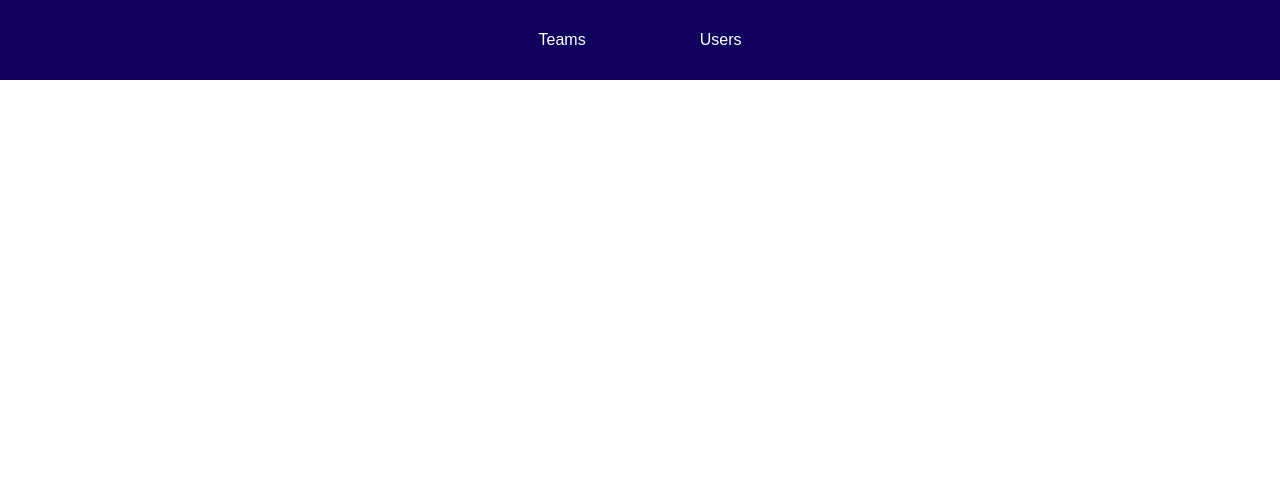
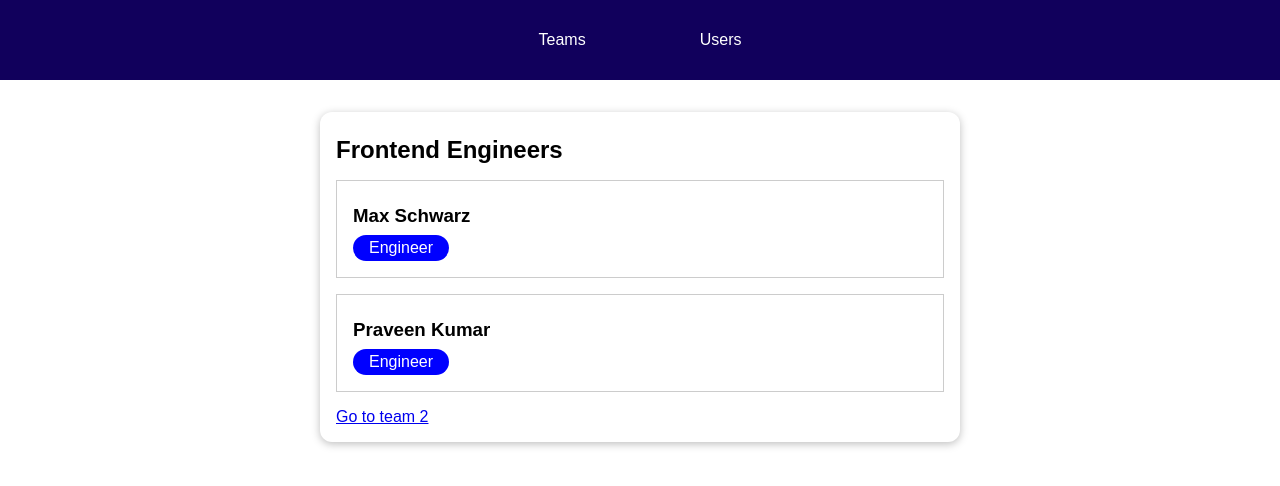
Before and after one commit to plarrea/vue-routing-test, a Vue app: page /teams/t1 in a window 1280 px wide. Before the commit this address had no page. Shown: the top 486 px of the page. Built offline with nearby package versions, Linux system fonts and the light colour scheme.

Commit message:
routing with params

```diff
--- a/src/components/teams/TeamMembers.vue
+++ b/src/components/teams/TeamMembers.vue
@@ -9,24 +9,47 @@
         :role="member.role"
       ></user-item>
     </ul>
+    <router-link to="/teams/t2">Go to team 2</router-link>
   </section>
 </template>
 
 <script>
-import UserItem from '../users/UserItem.vue';
+import UserItem from "../users/UserItem.vue";
 
 export default {
+  inject: ["users", "teams"],
   components: {
-    UserItem
+    UserItem,
   },
   data() {
     return {
-      teamName: 'Test',
-      members: [
-        { id: 'u1', fullName: 'Max Schwarz', role: 'Engineer' },
-        { id: 'u2', fullName: 'Max Schwarz', role: 'Engineer' },
-      ],
+      teamName: "",
+      members: [],
     };
+  },
+  methods: {
+    loadTeamMembers(route) {
+      const selectedMembers = [];
+      const teamId = route.params.teamId;
+      const selectedTeam = this.teams.find((team) => team.id === teamId);
+      if (selectedTeam) {
+        const members = selectedTeam.members;
+        for (const member of members) {
+          const match = this.users.find((user) => user.id === member);
+          selectedMembers.push(match);
+        }
+        this.teamName = selectedTeam.name;
+        this.members = selectedMembers;
+      }
+    },
+  },
+  created() {
+    this.loadTeamMembers(this.$route);
+  },
+  watch: {
+    $route(newRoute) {
+      this.loadTeamMembers(newRoute);
+    },
   },
 };
 </script>
--- a/src/components/teams/TeamsItem.vue
+++ b/src/components/teams/TeamsItem.vue
@@ -2,13 +2,18 @@
   <li>
     <h3>{{ name }}</h3>
     <div class="team-members">{{ memberCount }} Members</div>
-    <a href="#">View Members</a>
+    <router-link :to="teamMembersLink">View Members</router-link>
   </li>
 </template>
 
 <script>
 export default {
-  props: ['name', 'memberCount'],
+  props: ["id", "name", "memberCount"],
+  computed: {
+    teamMembersLink() {
+      return "/teams/" + this.id;
+    },
+  },
 };
 </script>
 
--- a/src/components/teams/TeamsList.vue
+++ b/src/components/teams/TeamsList.vue
@@ -3,6 +3,7 @@
     <teams-item
       v-for="team in teams"
       :key="team.id"
+      :id="team.id"
       :name="team.name"
       :member-count="team.members.length"
     ></teams-item>
@@ -10,13 +11,13 @@
 </template>
 
 <script>
-import TeamsItem from './TeamsItem.vue';
+import TeamsItem from "./TeamsItem.vue";
 
 export default {
   components: {
     TeamsItem,
   },
-  inject: ['teams'],
+  inject: ["teams"],
 };
 </script>
 
--- a/src/main.js
+++ b/src/main.js
@@ -4,6 +4,7 @@ import { createRouter, createWebHistory } from "vue-router";
 import App from "./App.vue";
 import TeamsList from "./components/teams/TeamsList.vue";
 import UsersList from "./components/users/UsersList.vue";
+import TeamMembers from "./components/teams/TeamMembers.vue";
 
 const router = createRouter({
   history: createWebHistory(),
@@ -16,6 +17,10 @@ const router = createRouter({
       path: "/users",
       component: UsersList,
     },
+    {
+      path: "/teams/:teamId",
+      component: TeamMembers,
+    },
   ],
 });
 
```
